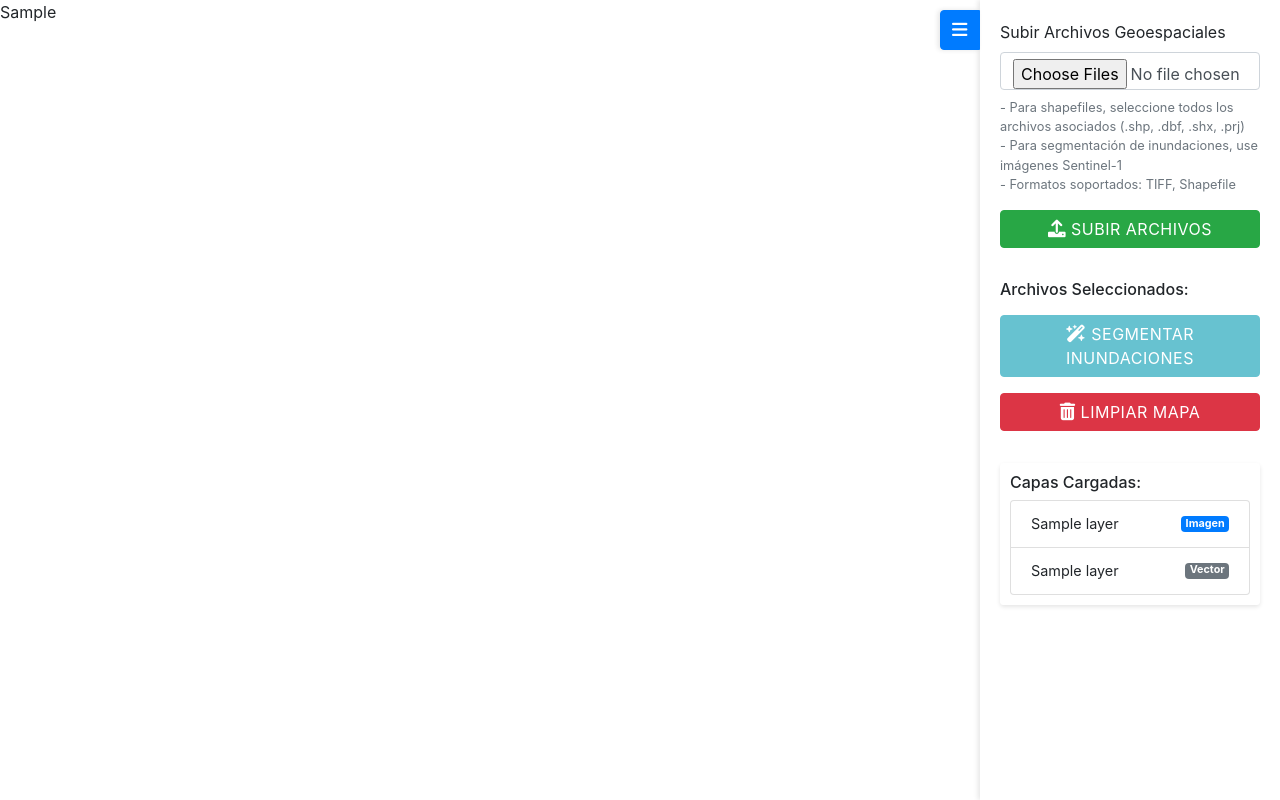
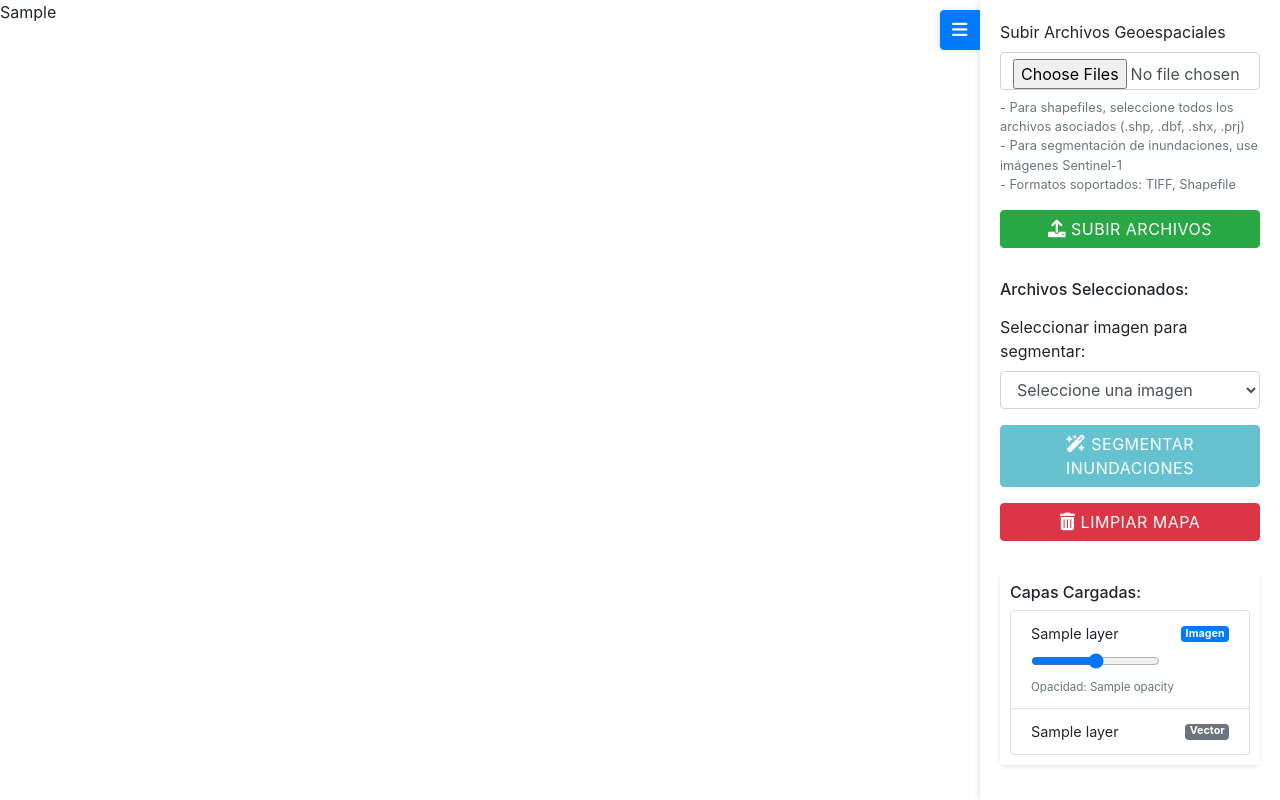
Before and after one commit to Julio-Schez/sar-segmentation-app, a Flask app: template templates/index.html in a window 1280 px wide. Run offline with Flask 2, Linux system fonts and the light colour scheme; the template is opened without the code that fills it: most values are stand-ins (such as "Sample title", 1, 10 or a date in 2020); some libraries are stand-ins or nearby versions.

Commit message:
Update index.html

```diff
--- a/templates/index.html
+++ b/templates/index.html
@@ -49,8 +49,21 @@
 
             <!-- Contenedor para los botones de acción -->
             <div id="action-buttons">
+                <!-- Selector de imágenes para segmentación -->
+                <div class="form-group">
+                    <label for="image-selector">Seleccionar imagen para segmentar:</label>
+                    <select id="image-selector" class="form-control mb-3">
+                        <option value="">Seleccione una imagen</option>
+                        {% for layer in image_layers %}
+                            {% if not layer.is_mask %}
+                                <option value="{{ layer.name }}">{{ layer.name }}</option>
+                            {% endif %}
+                        {% endfor %}
+                    </select>
+                </div>
+
                 <!-- Botón de segmentación -->
-                <button id="segment-button" class="btn btn-info w-100 mb-3" disabled title="Necesita cargar una imagen Sentinel-1">
+                <button id="segment-button" class="btn btn-info w-100 mb-3" disabled>
                     <i class="fas fa-wand-magic-sparkles"></i> Segmentar Inundaciones
                 </button>
 
@@ -60,18 +73,25 @@
                 </button>
             </div>
 
-            <!-- Lista de capas cargadas -->
+            <!-- Lista de capas cargadas con sliders de opacidad -->
             <div id="layers-list" class="mt-3">
                 <h6 class="mb-2">Capas Cargadas:</h6>
                 <ul class="list-group" id="loaded-layers">
                     {% for layer in image_layers %}
-                    <li class="list-group-item d-flex justify-content-between align-items-center">
-                        {{ layer.name }}
-                        {% if 'mask' in layer.name.lower() %}
-                        <span class="badge badge-warning">Máscara</span>
-                        {% else %}
-                        <span class="badge badge-primary">Imagen</span>
-                        {% endif %}
+                    <li class="list-group-item">
+                        <div class="d-flex justify-content-between align-items-center">
+                            <span>{{ layer.name }}</span>
+                            {% if 'mask' in layer.name.lower() %}
+                            <span class="badge badge-warning">Máscara</span>
+                            {% else %}
+                            <span class="badge badge-primary">Imagen</span>
+                            {% endif %}
+                        </div>
+                        <div class="mt-2">
+                            <input type="range" class="opacity-slider" min="0" max="1" step="0.1"
+                                   value="{{ layer.opacity }}" data-layer-name="{{ layer.name }}">
+                            <small class="form-text text-muted">Opacidad: {{ layer.opacity }}</small>
+                        </div>
                     </li>
                     {% endfor %}
                     {% for layer in shapefile_layers %}
@@ -97,6 +117,7 @@
             const shapefileGroups = document.getElementById('shapefile-groups');
             const otherFiles = document.getElementById('other-files');
             const segmentButton = document.getElementById('segment-button');
+            const imageSelector = document.getElementById('image-selector');
 
             // Objeto para mantener registro de los archivos del shapefile
             let shapefileComponents = new Map();
@@ -257,8 +278,20 @@
                 }
             });
 
+            // Habilitar el botón de segmentación cuando se selecciona una imagen
+            imageSelector.addEventListener('change', function() {
+                const selectedImage = this.value;
+                segmentButton.disabled = !selectedImage;
+            });
+
             // Manejar botón de segmentación
             segmentButton.addEventListener('click', async function() {
+                const imageName = imageSelector.value;
+                if (!imageName) {
+                    alert('Por favor, seleccione una imagen para segmentar.');
+                    return;
+                }
+
                 const button = this;
                 const originalText = button.innerHTML;
                 button.disabled = true;
@@ -266,7 +299,11 @@
 
                 try {
                     const response = await fetch('/segment', {
-                        method: 'POST'
+                        method: 'POST',
+                        headers: {
+                            'Content-Type': 'application/json',
+                        },
+                        body: JSON.stringify({ image_name: imageName }),
                     });
                     const data = await handleResponse(response);
 
@@ -309,6 +346,25 @@
                 }
             });
 
+            // Manejar sliders de opacidad individuales
+            document.querySelectorAll('.opacity-slider').forEach(slider => {
+                slider.addEventListener('input', function() {
+                    const opacity = parseFloat(this.value);
+                    const layerName = this.getAttribute('data-layer-name');
+                    const layers = Object.values(map._layers);
+
+                    // Buscar la capa correspondiente y ajustar su opacidad
+                    layers.forEach(layer => {
+                        if (layer instanceof L.ImageOverlay && layer.options.name === layerName) {
+                            layer.setOpacity(opacity);
+                        }
+                    });
+
+                    // Actualizar el texto de opacidad
+                    this.nextElementSibling.textContent = `Opacidad: ${opacity}`;
+                });
+            });
+
             // Manejar alertas
             const alertElement = document.getElementById('alert');
             if (alertElement) {
```
